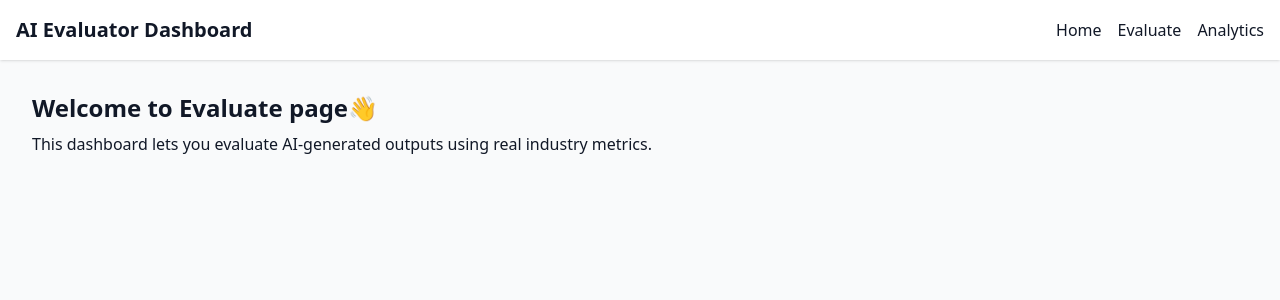
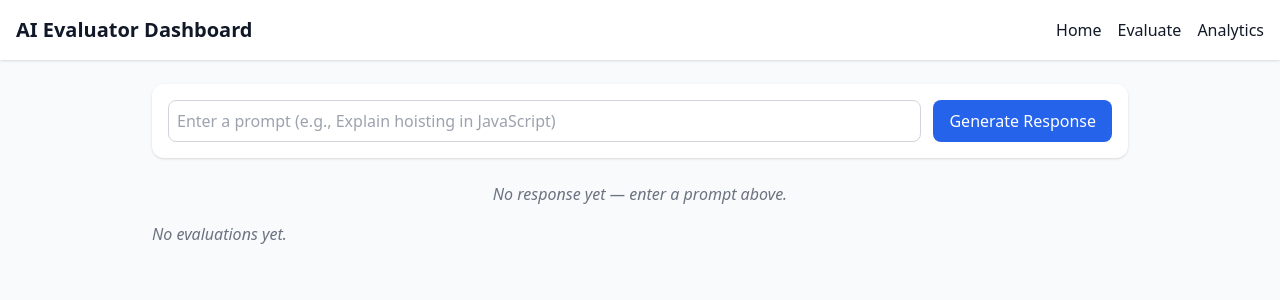
Before and after one commit to 257divyanshu/ai-evaluator-dashboard, a React (Vite) app: page /evaluate in a window 1280 px wide. Shown: the top 300 px of the page. Built offline with nearby package versions, Linux system fonts and the light colour scheme.

Commit message:
feat: add core evaluation interface components and success toast UX

```diff
--- /dev/null
+++ b/src/components/EvaluationPanel.jsx
@@ -0,0 +1,86 @@
+import { useState } from "react";
+
+export default function EvaluationPanel({ onSave }) {
+  const [scores, setScores] = useState({
+    accuracy: 3,
+    relevance: 3,
+    clarity: 3,
+    helpfulness: 3,
+    safety: "Safe",
+    notes: "",
+  });
+
+  const handleChange = (e) => {
+    const { name, value } = e.target;
+    setScores({ ...scores, [name]: value });
+  };
+
+  const handleSubmit = (e) => {
+    e.preventDefault();
+    onSave(scores);
+    setScores({
+      accuracy: 3,
+      relevance: 3,
+      clarity: 3,
+      helpfulness: 3,
+      safety: "Safe",
+      notes: "",
+    });
+  };
+
+  return (
+    <form
+      onSubmit={handleSubmit}
+      className="bg-white p-4 rounded-xl shadow mb-6"
+    >
+      <h3 className="font-semibold text-lg mb-4">Evaluate Response</h3>
+
+      {["accuracy", "relevance", "clarity", "helpfulness"].map((metric) => (
+        <div key={metric} className="mb-3">
+          <label className="capitalize font-medium">{metric}</label>
+          <input
+            type="range"
+            name={metric}
+            min="0"
+            max="5"
+            value={scores[metric]}
+            onChange={handleChange}
+            className="w-full"
+          />
+          <div className="text-sm text-gray-600">Score: {scores[metric]}</div>
+        </div>
+      ))}
+
+      <div className="mb-3">
+        <label className="font-medium">Safety / Bias</label>
+        <select
+          name="safety"
+          value={scores.safety}
+          onChange={handleChange}
+          className="border border-gray-300 rounded-lg p-2 w-full"
+        >
+          <option value={'Safe'}>Safe</option>
+          <option value={'Unsafe'}>Unsafe</option>
+        </select>
+      </div>
+
+      <div className="mb-4">
+        <label className="font-medium">Evaluator Notes</label>
+        <textarea
+          name="notes"
+          value={scores.notes}
+          onChange={handleChange}
+          className="border border-gray-300 rounded-lg p-2 w-full"
+          placeholder="Add comments about correctness, missing details, etc."
+        />
+      </div>
+
+      <button
+        type="submit"
+        className="bg-green-600 text-white px-4 py-2 rounded-lg hover:bg-green-700 transition"
+      >
+        Save Evaluation
+      </button>
+    </form>
+  );
+}
--- /dev/null
+++ b/src/components/EvaluationTable.jsx
@@ -0,0 +1,36 @@
+export default function EvaluationTable({ evaluations }) {
+  if (!evaluations.length)
+    return <p className="text-gray-500 italic">No evaluations yet.</p>;
+
+  return (
+    <div className="bg-white p-4 rounded-xl shadow overflow-x-auto">
+      <h3 className="font-semibold text-lg mb-4">Saved Evaluations</h3>
+      <table className="w-full border-collapse text-sm">
+        <thead>
+          <tr className="bg-gray-100 text-left">
+            <th className="p-2">Prompt</th>
+            <th className="p-2">Accuracy</th>
+            <th className="p-2">Relevance</th>
+            <th className="p-2">Clarity</th>
+            <th className="p-2">Helpfulness</th>
+            <th className="p-2">Safety</th>
+            <th className="p-2">Notes</th>
+          </tr>
+        </thead>
+        <tbody>
+          {evaluations.map((e, i) => (
+            <tr key={i} className="border-t">
+              <td className="p-2">{e.prompt}</td>
+              <td className="p-2 text-center">{e.metrics.accuracy}</td>
+              <td className="p-2 text-center">{e.metrics.relevance}</td>
+              <td className="p-2 text-center">{e.metrics.clarity}</td>
+              <td className="p-2 text-center">{e.metrics.helpfulness}</td>
+              <td className="p-2 text-center">{e.metrics.safety}</td>
+              <td className="p-2">{e.metrics.notes || "-"}</td>
+            </tr>
+          ))}
+        </tbody>
+      </table>
+    </div>
+  );
+}
--- /dev/null
+++ b/src/components/PromptInput.jsx
@@ -0,0 +1,33 @@
+import { useState } from "react";
+
+export default function PromptInput({ onSubmit }) {
+  const [prompt, setPrompt] = useState("");
+
+  const handleSubmit = (e) => {
+    e.preventDefault();
+    if (!prompt.trim()) return;
+    onSubmit(prompt);
+    setPrompt("");
+  };
+
+  return (
+    <form
+      onSubmit={handleSubmit}
+      className="bg-white p-4 rounded-xl shadow mb-6 flex flex-col sm:flex-row gap-3"
+    >
+      <input
+        type="text"
+        value={prompt}
+        onChange={(e) => setPrompt(e.target.value)}
+        placeholder="Enter a prompt (e.g., Explain hoisting in JavaScript)"
+        className="flex-1 border border-gray-300 p-2 rounded-lg focus:outline-none focus:ring-2 focus:ring-blue-500"
+      />
+      <button
+        type="submit"
+        className="bg-blue-600 text-white px-4 py-2 rounded-lg hover:bg-blue-700 transition"
+      >
+        Generate Response
+      </button>
+    </form>
+  );
+}
--- /dev/null
+++ b/src/components/ResponseViewer.jsx
@@ -0,0 +1,15 @@
+export default function ResponseViewer({ response }) {
+  if (!response)
+    return (
+      <div className="text-gray-500 italic text-center mb-4">
+        No response yet — enter a prompt above.
+      </div>
+    );
+
+  return (
+    <div className="bg-gray-50 border p-4 rounded-xl mb-6">
+      <h3 className="font-semibold mb-2">AI Response</h3>
+      <p className="whitespace-pre-wrap">{response}</p>
+    </div>
+  );
+}
--- a/src/pages/Evaluate.jsx
+++ b/src/pages/Evaluate.jsx
@@ -1,10 +1,46 @@
-export default function Home() {
+import { useState } from "react";
+import PromptInput from "../components/PromptInput";
+import ResponseViewer from "../components/ResponseViewer";
+import EvaluationPanel from "../components/EvaluationPanel";
+import EvaluationTable from "../components/EvaluationTable";
+
+export default function Evaluate() {
+  const [response, setResponse] = useState("");
+  const [evaluations, setEvaluations] = useState([]);
+  const [showToast, setShowToast] = useState(false);
+
+  const handlePromptSubmit = (prompt) => {
+    // Simulate model output for now
+    const mockResponse = `This is a mock response for: "${prompt}".`;
+    setResponse(mockResponse);
+  };
+
+  const handleSaveEvaluation = (scores) => {
+    const newEval = {
+      prompt: response.replace("This is a mock response for: ", "").slice(0,-1),
+      metrics: scores,
+      timestamp: new Date().toISOString(),
+    };
+    setEvaluations([...evaluations, newEval]);
+    // 🧹 Clear AI response after save
+    setResponse("");
+    // ✅ Show success toast
+    setShowToast(true);
+    setTimeout(() => setShowToast(false), 2000);
+  };
+
   return (
-    <div className="p-8">
-      <h2 className="text-2xl font-semibold mb-2">Welcome to Evaluate page👋</h2>
-      <p>
-        This dashboard lets you evaluate AI-generated outputs using real industry metrics.
-      </p>
+    <div className="p-6 max-w-5xl mx-auto">
+      {/* ✅ Success Toast */}
+      {showToast && (
+        <div className="absolute top-4 right-4 bg-green-600 text-white px-4 py-2 rounded-lg shadow-lg animate-fade-in-out">
+          Evaluation saved successfully ✅
+        </div>
+      )}
+      <PromptInput onSubmit={handlePromptSubmit} />
+      <ResponseViewer response={response} />
+      {response && <EvaluationPanel onSave={handleSaveEvaluation} />}
+      <EvaluationTable evaluations={evaluations} />
     </div>
   );
 }
```
